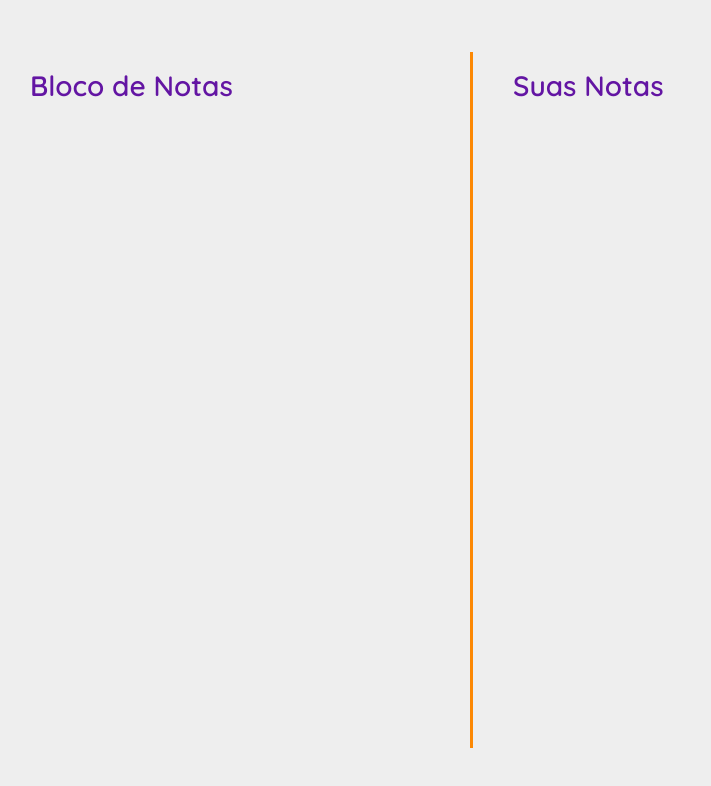
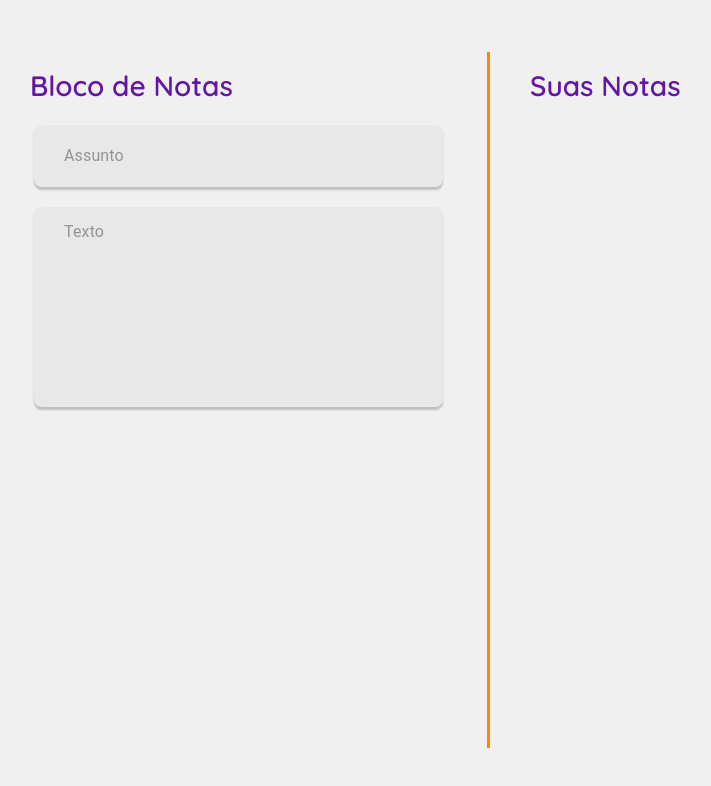
Before and after one commit to karranlemos/notes-app, a React (Create React App) app: page / in a window 1280 px wide. Shown: the top 786 px of the page, without its empty margins (10-721 px from the left). Built offline with nearby package versions, Linux system fonts and the light colour scheme.

Commit message:
Cria campos de criação de nota

```diff
--- a/package.json
+++ b/package.json
@@ -4,7 +4,6 @@
   "private": true,
   "dependencies": {
     "@material-ui/core": "^4.12.3",
-    "@material-ui/styles": "^4.11.4",
     "@testing-library/jest-dom": "^5.11.4",
     "@testing-library/react": "^11.1.0",
     "@testing-library/user-event": "^12.1.10",
--- a/src/app/colors.ts
+++ b/src/app/colors.ts
@@ -1,5 +1,7 @@
 const colors = {
-  white: '#eeeeee',
+  white: '#f0f0f0',
+  lightGray: '#e8e8e8',
+  gray: '#bfbfbf',
   orange: '#fc8803',
   purple: '#6315a3',
 };
--- /dev/null
+++ b/src/app/styles/elevatedFormBox.ts
@@ -0,0 +1,21 @@
+import colors from '../colors';
+
+const elevatedBox = {
+  backgroundColor: colors.lightGray,
+  padding: '15px 30px',
+  borderRadius: 8,
+  boxShadow: `0px 3px 2px ${colors.gray}`,
+  width: '100%',
+};
+
+const elevatedMultilineBox = {
+  ...elevatedBox,
+  alignItems: 'start',
+};
+
+const elevatedBoxStyles = {
+  elevatedBox,
+  elevatedMultilineBox,
+};
+
+export default elevatedBoxStyles;
--- /dev/null
+++ b/src/components/NoteCreationForm/index.tsx
@@ -0,0 +1,30 @@
+import { Input } from '@material-ui/core';
+import React from 'react';
+
+import useStyles from './styles';
+
+const NoteCreationForm: React.FC = () => {
+  const classes = useStyles();
+
+  return (
+    <div className={classes.noteCreationForm}>
+      <Input
+        placeholder="Assunto"
+        disableUnderline
+        classes={{
+          root: classes.title,
+        }}
+      />
+      <Input
+        placeholder="Texto"
+        disableUnderline
+        multiline
+        classes={{
+          root: classes.description,
+        }}
+      />
+    </div>
+  );
+};
+
+export default NoteCreationForm;
--- /dev/null
+++ b/src/components/NoteCreationForm/styles.ts
@@ -0,0 +1,25 @@
+import { makeStyles } from '@material-ui/core';
+
+import elevatedBoxStyles from '../../app/styles/elevatedFormBox';
+
+const useStyles = makeStyles({
+  noteCreationForm: {
+    display: 'flex',
+    flexDirection: 'column',
+    gap: 20,
+    overflow: 'auto',
+    maxHeight: '100%',
+    padding: 4,
+  },
+
+  title: {
+    ...elevatedBoxStyles.elevatedBox,
+  },
+
+  description: {
+    ...elevatedBoxStyles.elevatedMultilineBox,
+    minHeight: 200,
+  },
+});
+
+export default useStyles;
--- a/src/index.css
+++ b/src/index.css
@@ -1,5 +1,9 @@
 @import url('https://fonts.googleapis.com/css2?family=Quicksand:wght@400;500;600&display=swap');
 @import url('https://fonts.googleapis.com/css2?family=Cairo:wght@400;700;900&display=swap');
+
+* {
+  box-sizing: border-box;
+}
 
 html, body {
   margin: 0;
--- a/src/pages/NotesPage/index.tsx
+++ b/src/pages/NotesPage/index.tsx
@@ -1,5 +1,6 @@
 import React from 'react';
 
+import NoteCreationForm from '../../components/NoteCreationForm';
 import useStyles from './styles';
 
 const NotesPage: React.FC = () => {
@@ -15,6 +16,7 @@ const NotesPage: React.FC = () => {
         <h2 className={classes.dashboardSubtitle}>
           Bloco de Notas
         </h2>
+        <NoteCreationForm />
       </div>
       <div
         className={classes.allNotes}
--- a/src/pages/NotesPage/styles.tsx
+++ b/src/pages/NotesPage/styles.tsx
@@ -1,4 +1,4 @@
-import { makeStyles } from '@material-ui/styles';
+import { makeStyles } from '@material-ui/core';
 
 import colors from '../../app/colors';
 
@@ -20,7 +20,7 @@ const useStyles = makeStyles({
 
   noteForm: {
     padding: '20px 40px',
-    maxWidth: 400,
+    maxWidth: 500,
     width: '100%',
     borderRight: `3px solid ${colors.orange}`,
   },
```
